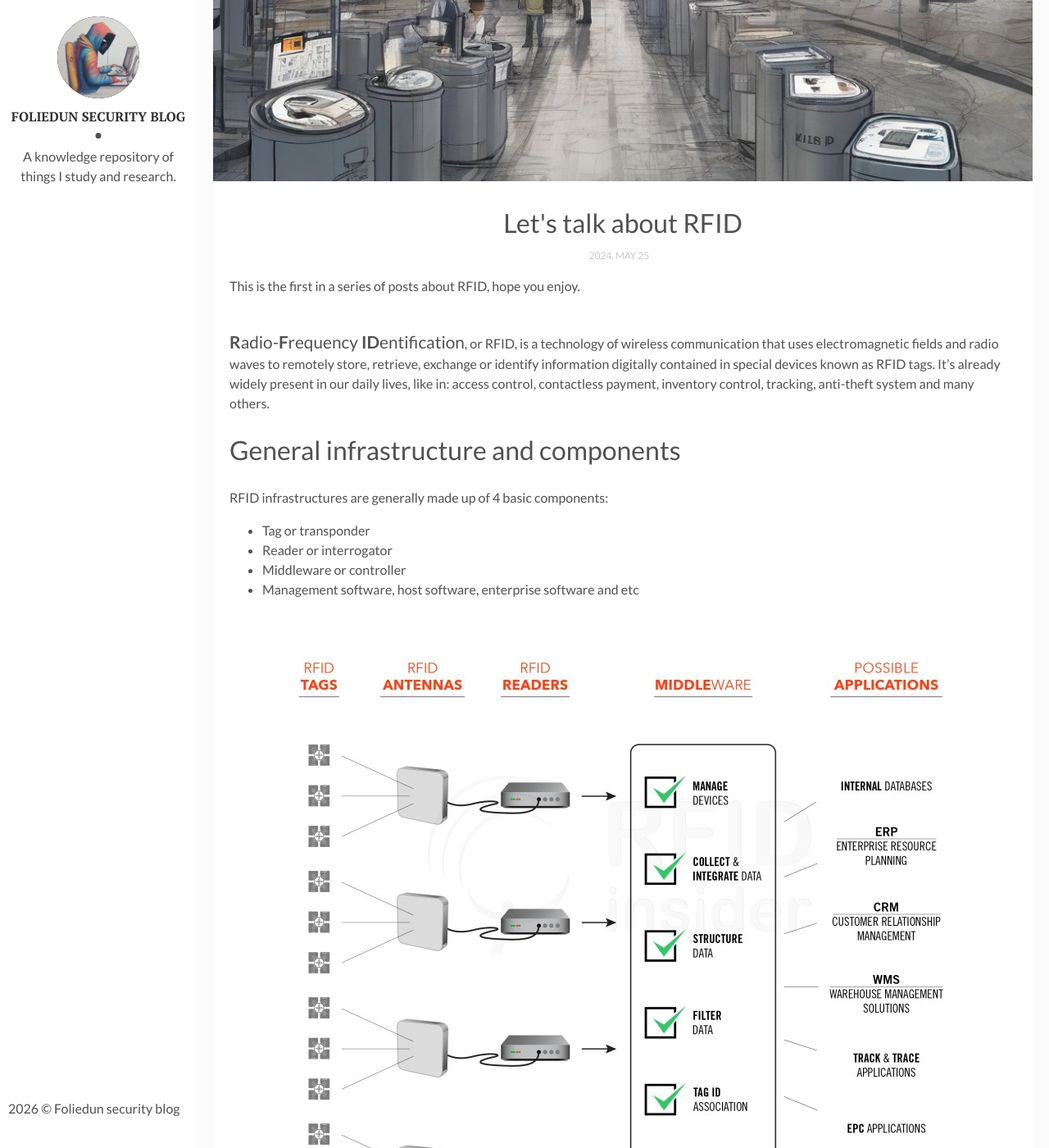
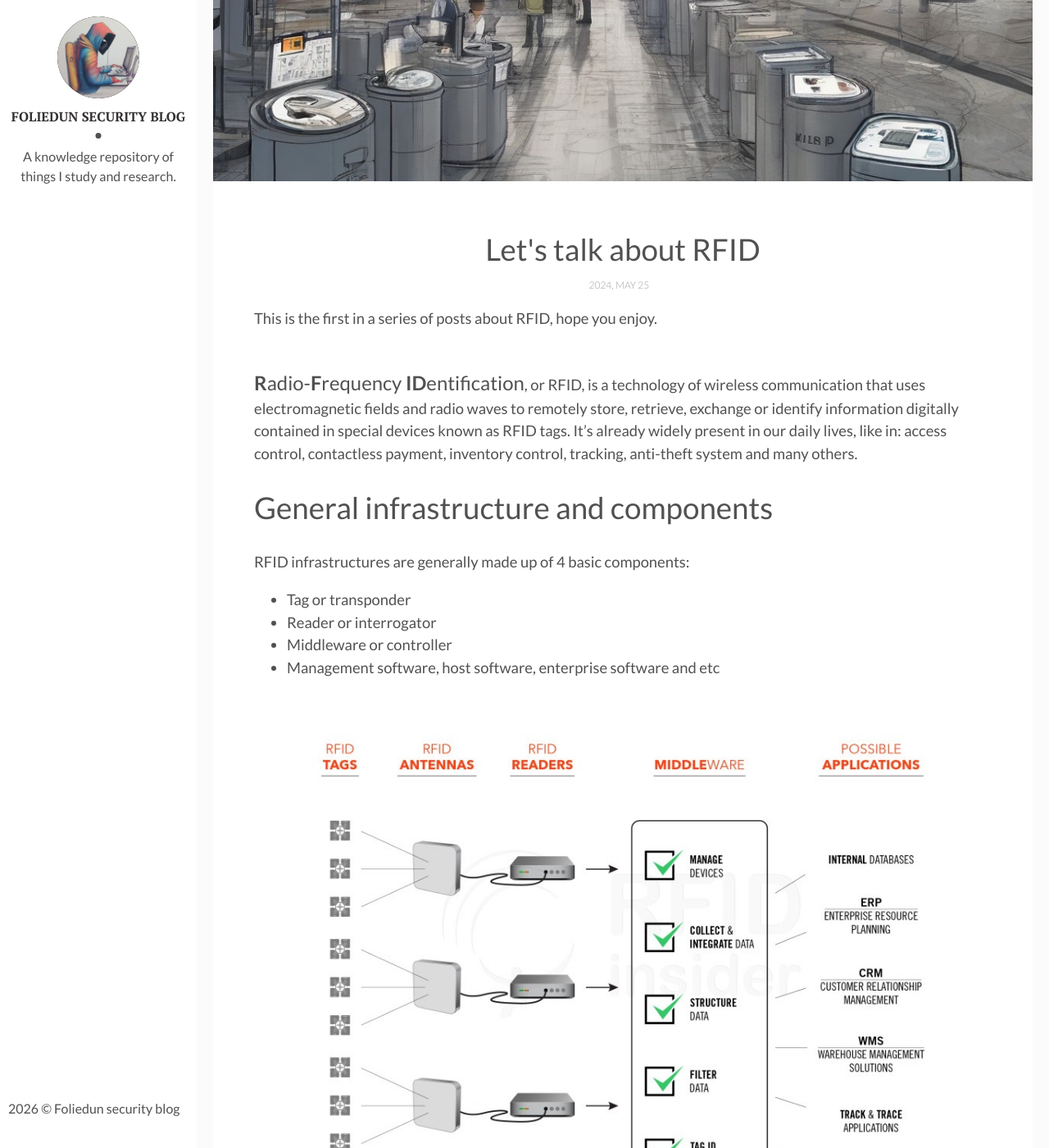
Before and after one commit to foliedun/foliedun.github.io, a Jekyll site: the page built from _posts/2024-05-25-lets-talk-about-rfid-part1.markdown, in a window 1280 px wide and 1400 px high, scrolled down 299 px. Shown: the whole window at 82% size. Built offline with Jekyll 4.4.1, drawn with Linux system fonts in a browser that asks for light colours.

Commit message:
Update main.css

```diff
--- a/assets/css/main.css
+++ b/assets/css/main.css
@@ -890,6 +890,7 @@ table tfoot td {
 
 .post, .article-page {
   background-color: #fff;
+  font-size: 1.15em;
 }
 
 ::-moz-selection {
@@ -1196,7 +1197,7 @@ a.newer-posts:hover {
 
 /* - - - - - - - - - - Post Page Styles - - - - - - - - - - */
 .wrap-content {
-  padding: 20px;
+  padding: 50px;
 }
 
 .header-page {
```
